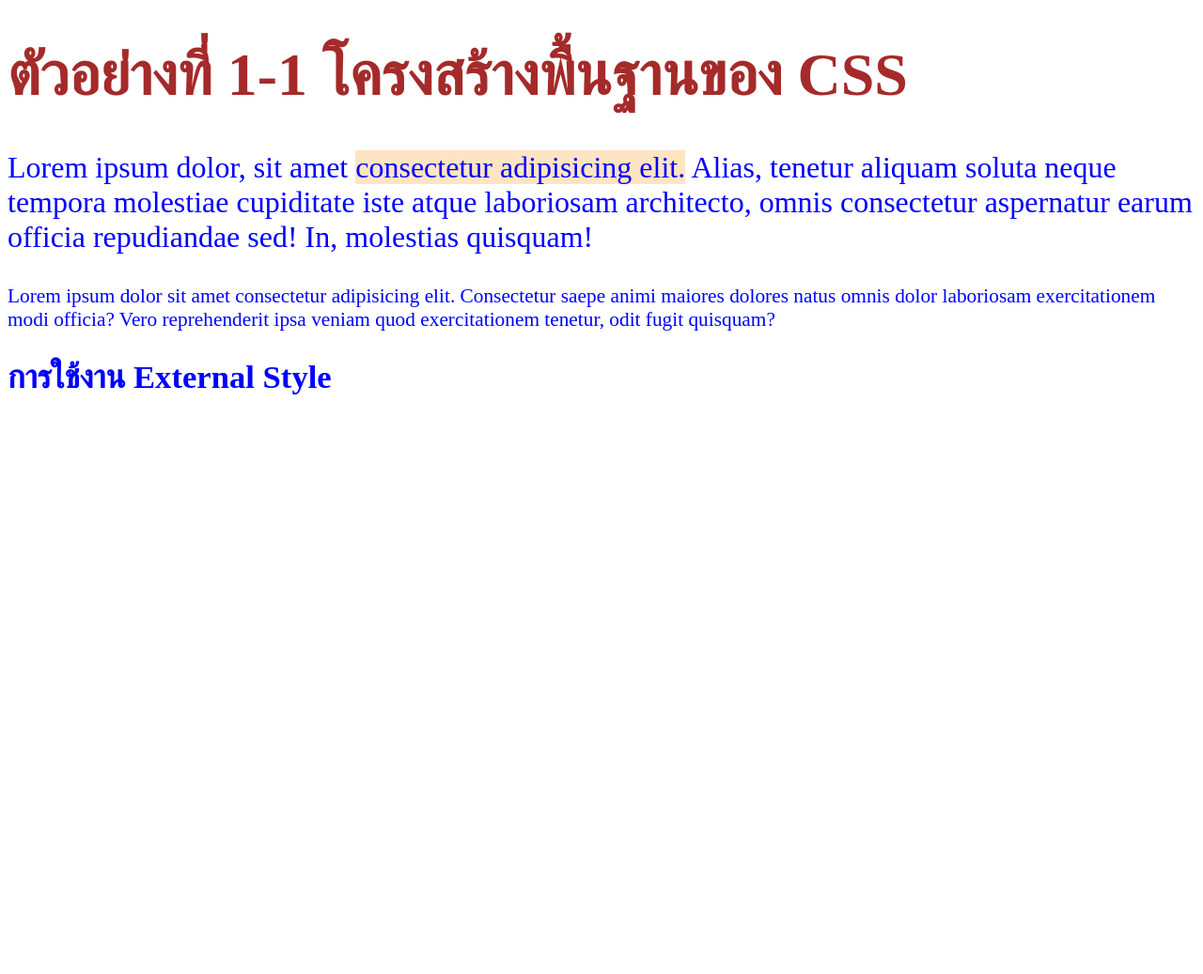
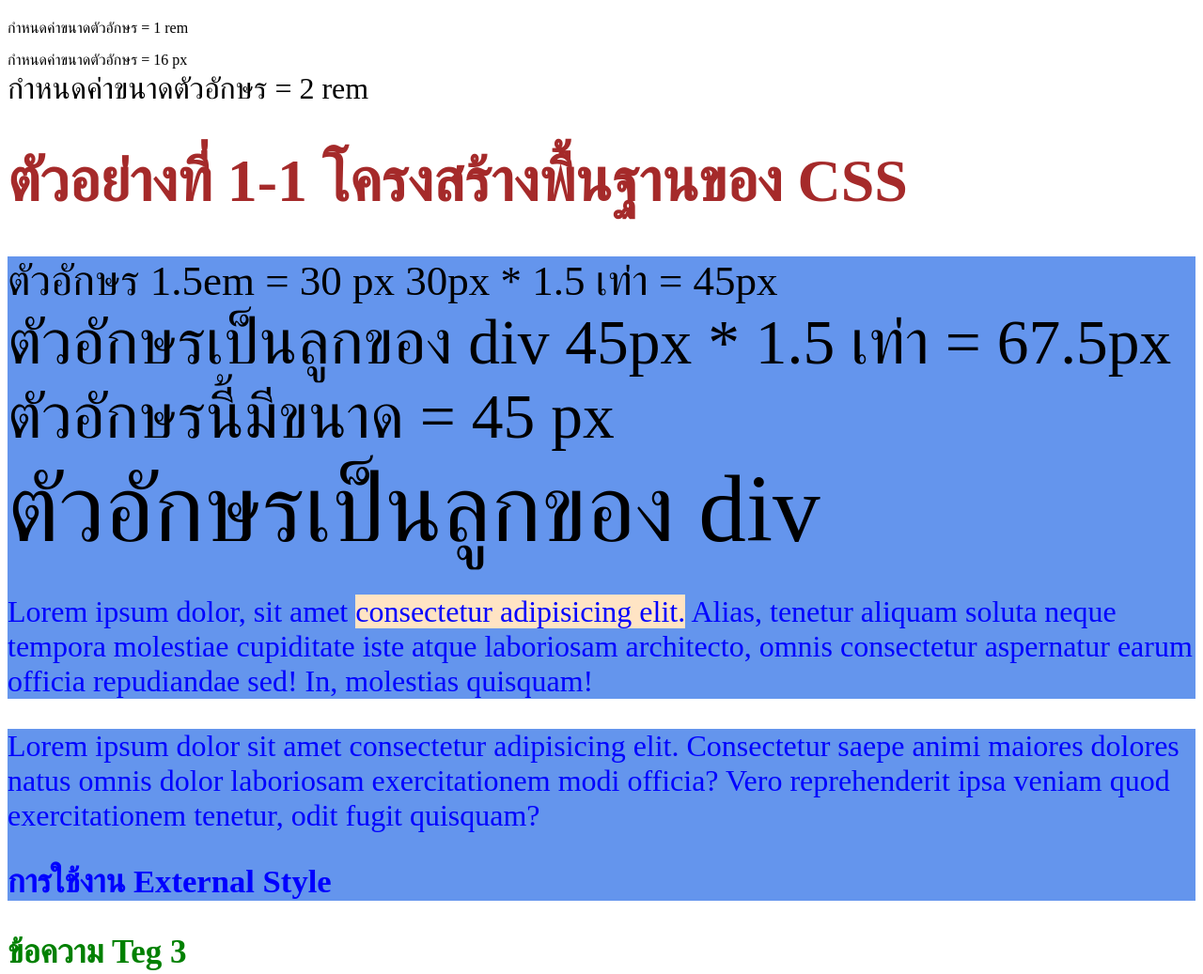
Before and after one commit to Wachiraporn25/Wachiraporn25.github.io, a plain HTML site: page ex1-1.html in a window 1280 px wide. Shown: the whole page at 94% size. Before the commit the page ends 800 px from the top, so only its background shows below. Drawn offline with Linux system fonts and the light colour scheme; files that its build step writes are made by us from their sources.

Commit message:
Update ex1-1.html

```diff
--- a/ex1-1.html
+++ b/ex1-1.html
@@ -4,7 +4,8 @@
     <meta charset="UTF-8">
     <meta name="viewport" content="width=device-width, initial-scale=1.0">
     <title>ตัวอย่างที่ 1-1 โครงสร้างพื้นฐานของ CSS</title>
-    <link rel="stylesheet" href="style.css">
+    <link rel="stylesheet" href="styletext.css">
+    <link rel="stylesheet" href="stylesheet/style.css">
     <style>
         h1{
             color: brown;
@@ -32,14 +33,39 @@
         #myID div{ /* 101 */
             font-size: 100pt;
         }
+        body{
+            font-size: 30px;
+        }
+        div{
+            font-size: 1.5em;
+        }
+
+        div{
+            font-size: 1.5em;
+            background-color: cornflowerblue;
+        }
     </style>
 </head>
 <body>
+    <span style="font-size: 1rem;">กำหนดค่าขนาดตัวอักษร = 1 rem</span><br>
+    <span style="font-size: 16px;">กำหนดค่าขนาดตัวอักษร = 16 px</span><br>
+    <span style="font-size: 2rem;">กำหนดค่าขนาดตัวอักษร = 2 rem</span><br>
     <h1>ตัวอย่างที่ 1-1 โครงสร้างพื้นฐานของ CSS</h1>
     <div class="myid">
+        ตัวอักษร 1.5em = 30 px 30px * 1.5 เท่า = 45px
+            <div>
+                ตัวอักษรเป็นลูกของ div 45px * 1.5 เท่า = 67.5px
+                <span style="font-size: 45;">ตัวอักษรนี้มีขนาด = 45 px</span>
+                <div>
+                    ตัวอักษรเป็นลูกของ div
+                </div>
+            </div>
         <p class="myp"> Lorem ipsum dolor, sit amet <span style="background-color: bisque;"> consectetur adipisicing elit.</span> Alias, tenetur aliquam soluta neque tempora molestiae cupiditate iste atque laboriosam architecto, omnis consectetur aspernatur earum officia repudiandae sed! In, molestias quisquam!</p>
     </div>
+    <div>
         <p>Lorem ipsum dolor sit amet consectetur adipisicing elit. Consectetur saepe animi maiores dolores natus omnis dolor laboriosam exercitationem modi officia? Vero reprehenderit ipsa veniam quod exercitationem tenetur, odit fugit quisquam?</p>
         <h2 style="font-size: 26pt; font-weight: bold;">การใช้งาน External Style</h2>
+    </div>
+        <h3>ข้อความ Teg 3</h3>
 </body>
 </html>
```
